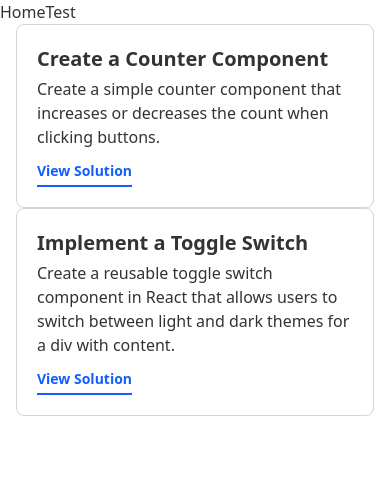
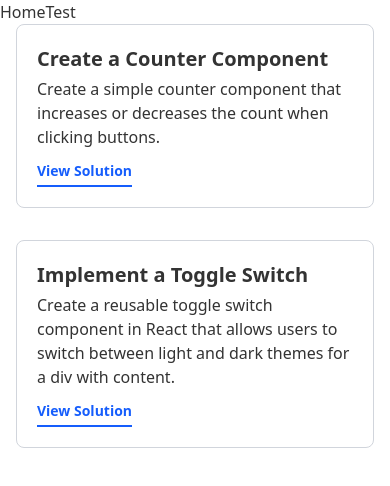
Before and after one commit to siddhiair/frontend-drills, a React (Vite) app: page / in a window 390 px wide. Shown: the top 486 px of the page. Built offline with nearby package versions, Linux system fonts and the light colour scheme.

Commit message:
fixed challenge card css

```diff
--- a/src/components/card/Card.tsx
+++ b/src/components/card/Card.tsx
@@ -4,10 +4,13 @@ import type { Challenge } from "../../types";
 const Card = ({ result }: { result: Challenge }) => {
   const { title, description, slug } = result;
   return (
-    <div className="sm:w-1/2 lg:w-1/3 px-4">
-      <div className="card p-5 border-gray-300 border rounded-lg transition-shadow hover:shadow-md">
+    <div className="sm:w-1/2 xl:w-1/3 px-4">
+      <div className="card p-5 border-gray-300 border rounded-lg transition-shadow hover:shadow-md h-full sm:flex flex-col">
+        <div className="grow">
           <h4 className="card--title text-xl font-bold mb-1">{title}</h4>
           <p className="card--desc">{description}</p>
+        </div>
+        <div>
           <Link
             className="card--link inline-block py-1 mt-2 font-semibold text-blue-600 border-b-2 border-b-initial text-sm transition-colors hover:text-blue-900"
             to={`/challenge/${slug}`}
@@ -17,6 +20,7 @@ const Card = ({ result }: { result: Challenge }) => {
           </Link>
         </div>
       </div>
+    </div>
   );
 };
 
--- a/src/pages/homepage/Home.tsx
+++ b/src/pages/homepage/Home.tsx
@@ -5,7 +5,7 @@ import { Container } from "../../components/common";
 const Home = () => {
   return (
     <Container>
-      <div className="sm:flex -mx-4">
+      <div className="flex flex-col sm:flex-row flex-wrap gap-y-8 -mx-4">
         {challenges.map((item) => (
           <Card key={item.slug} result={item} />
         ))}
```
Lines whose indentation alone changed are shown as unchanged.
